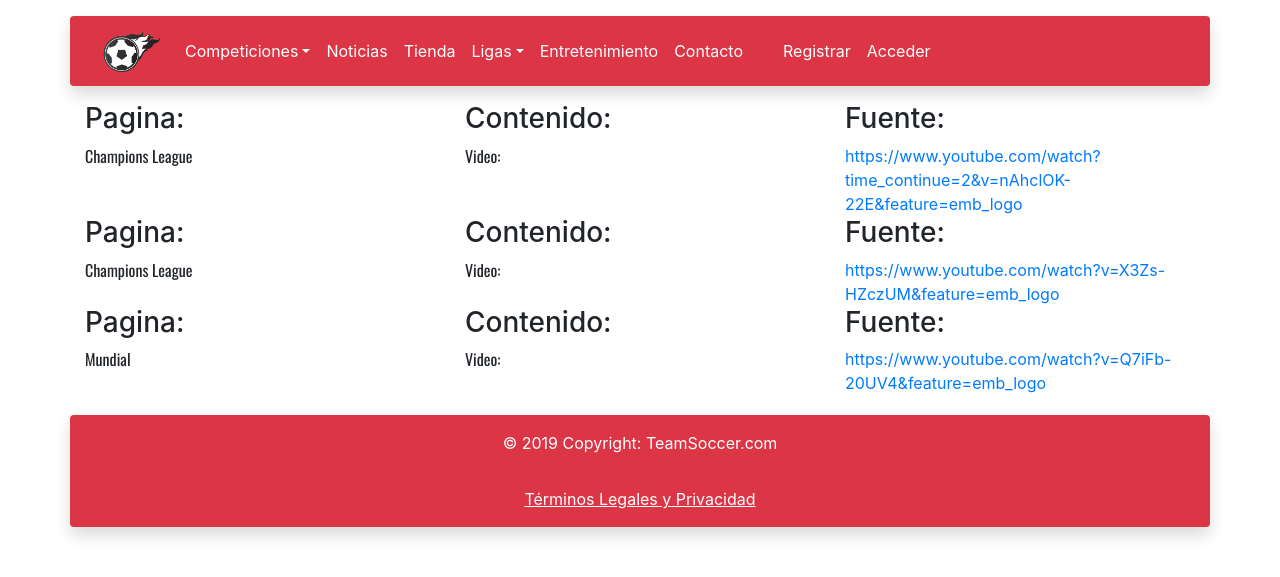
After one commit to antonio0354/TeamSoccer, a PHP site: page /terminosLegales.php in a window 1280 px wide. The commit adds this page. Shown: the top 577 px of the page. Run offline with PHP 8.4, Linux system fonts and the light colour scheme.

Commit message:
Parte Antonio

```diff
--- /dev/null
+++ b/Proyecto/frameworkTeamSoccer/includes/bodyTerminos.php
@@ -0,0 +1,40 @@
+
+
+    <div class="col-sm-4">
+        <h3>Pagina:</h3>
+        <p>Champions League</p>
+    </div>
+    <div class="col-sm-4">
+        <h3>Contenido:</h3>
+        <p>Video:</p>
+    </div>
+    <div class="col-sm-4">
+        <h3>Fuente:</h3>
+        <a href="https://www.youtube.com/watch?time_continue=2&v=nAhclOK-22E&feature=emb_logo">https://www.youtube.com/watch?time_continue=2&v=nAhclOK-22E&feature=emb_logo</a>
+    </div>
+
+    <div class="col-sm-4">
+        <h3>Pagina:</h3>
+        <p>Champions League</p>
+    </div>
+    <div class="col-sm-4">
+        <h3>Contenido:</h3>
+        <p>Video:</p>
+    </div>
+    <div class="col-sm-4">
+        <h3>Fuente:</h3>
+        <a href="https://www.youtube.com/watch?v=X3Zs-HZczUM&feature=emb_logo">https://www.youtube.com/watch?v=X3Zs-HZczUM&feature=emb_logo</a>
+    </div>
+
+    <div class="col-sm-4">
+        <h3>Pagina:</h3>
+        <p>Mundial</p>
+    </div>
+    <div class="col-sm-4">
+        <h3>Contenido:</h3>
+        <p>Video:</p>
+    </div>
+    <div class="col-sm-4">
+        <h3>Fuente:</h3>
+        <a href="https://www.youtube.com/watch?v=Q7iFb-20UV4&feature=emb_logo">https://www.youtube.com/watch?v=Q7iFb-20UV4&feature=emb_logo</a>
+    </div>
--- a/Proyecto/frameworkTeamSoccer/includes/footer.php
+++ b/Proyecto/frameworkTeamSoccer/includes/footer.php
@@ -4,6 +4,10 @@
             <div class="footer-copyright text-center py-3">© 2019 Copyright:
                 TeamSoccer.com
             </div>
+             <div class="footer-copyright text-center py-3">
+                 <u><a class="text-white" href="terminosLegales.php">Términos Legales y Privacidad</a></u>
+
+            </div>
         </div>
 
     </div>
--- a/Proyecto/frameworkTeamSoccer/includes/head-tag-contents.php
+++ b/Proyecto/frameworkTeamSoccer/includes/head-tag-contents.php
@@ -1,4 +1,4 @@
-<title><?php print $PAGE_TITLE;?></title>
+<title>TeamSoccer</title>
 
 
 
--- /dev/null
+++ b/Proyecto/frameworkTeamSoccer/terminosLegales.php
@@ -0,0 +1,32 @@
+<!DOCTYPE html>
+<html>
+    <head>
+        <?php include("includes/head-tag-contents.php"); ?>
+    </head>
+    <body>
+
+        <div class="container">
+            <header>
+                <div class="row">
+                    <?php include("includes/design-top.php"); ?>
+                </div>
+                <div class="row">
+                    <?php include("includes/nav.php"); ?>
+                </div>
+            </header>
+            <main>
+                <div class="row">
+                    <?php include("includes/bodyTerminos.php"); ?>
+                </div>
+            </main>
+            <footer>
+                <div class="row">
+                    <?php include("includes/footer.php"); ?>
+                </div>
+            </footer>
+
+        </div>
+
+
+    </body>
+</html>
```
Also changed, not shown: Proyecto/frameworkTeamSoccer/includes/bodyChampions.php (+14 -0 lines), Proyecto/frameworkTeamSoccer/includes/bodyNoticias.php (+4 -8 lines), Proyecto/frameworkTeamSoccer/imagenes/campoFutbol.png, Proyecto/frameworkTeamSoccer/imagenes/pelotaLiga.png (added), Proyecto/frameworkTeamSoccer/imagenes/pelotaLiga2.png (added).
